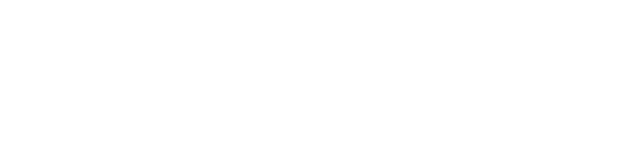
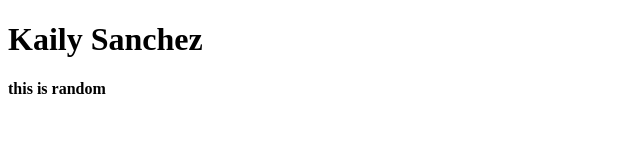
Before and after one commit to kailys6690/kailys6690.github.io, a plain HTML site: page google-font-practice.html in a window 1280 px wide. Shown: the whole page, without its empty margins (0-640 px from the left). Drawn offline with Linux system fonts and the light colour scheme.

Commit message:
Added headers in body

```diff
--- a/google-font-practice.html
+++ b/google-font-practice.html
@@ -8,6 +8,7 @@
   </style>
   </head>
   <body>
-
+      <h1>Kaily Sanchez</h1>
+      <h4>this is random</h4>
   </body>
 </html>
```
